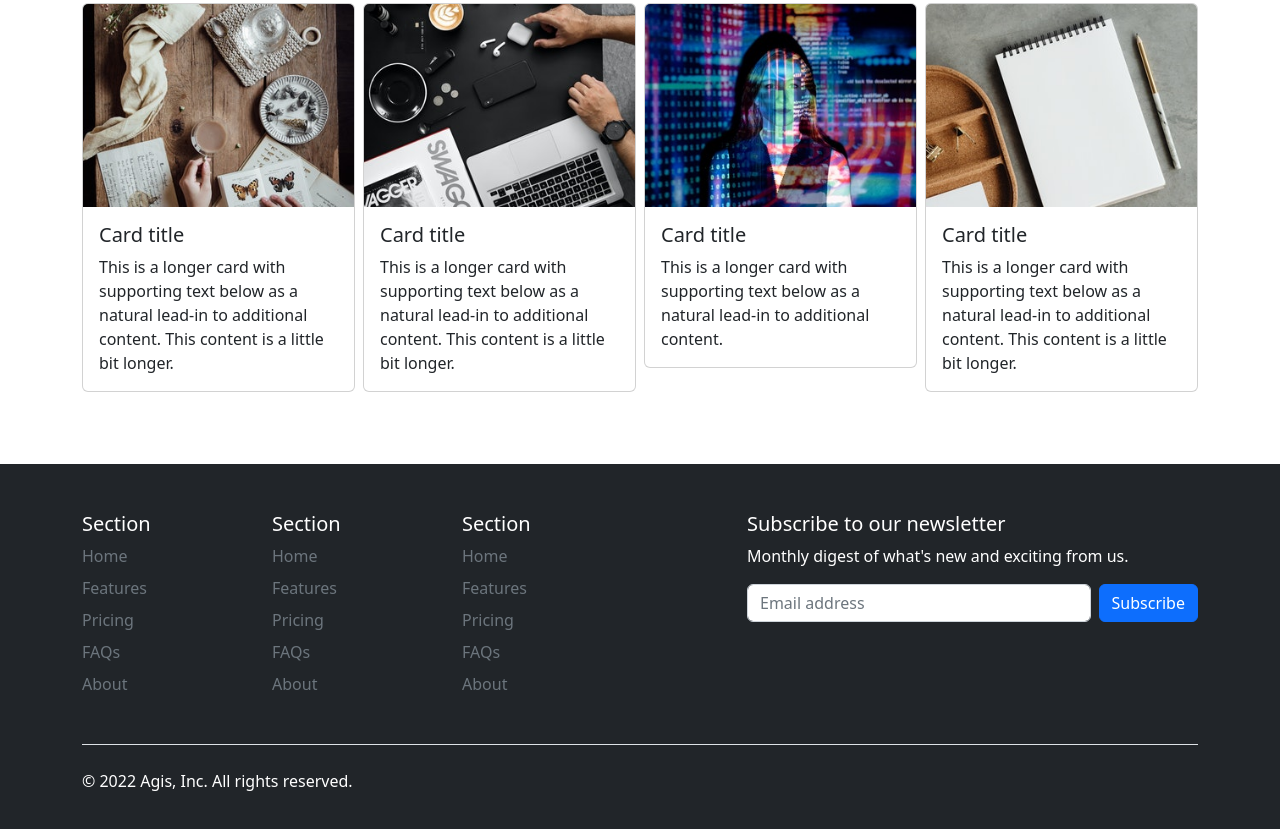
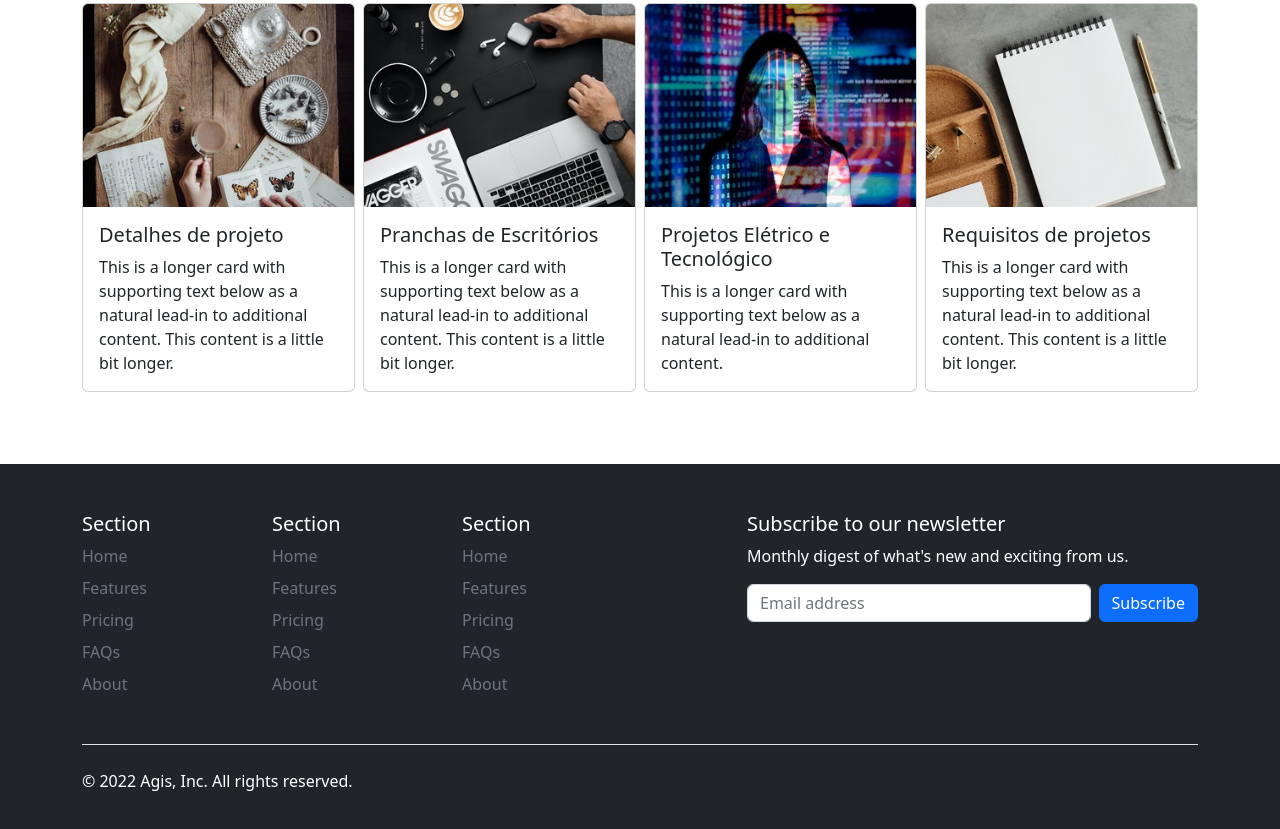
Before and after one commit to AGISMACIEL/bootstrap, a plain HTML site: page index.html in a window 1280 px wide. Shown: the part 1118-1947 px from the top of the page. Drawn offline with nearby package versions, Linux system fonts and the light colour scheme; files whose address does not match are found by name.

Commit message:
Update index.html

```diff
--- a/index.html
+++ b/index.html
@@ -191,7 +191,7 @@
           <div class="card">
             <img src="cards1.jpg" class="card-img-top" alt="...">
             <div class="card-body">
-              <h5 class="card-title">Card title</h5>
+              <h5 class="card-title">Detalhes de projeto</h5>
               <p class="card-text">This is a longer card with supporting text below as a natural lead-in to additional content. This content is a little bit longer.</p>
             </div>
           </div>
@@ -200,7 +200,7 @@
           <div class="card">
             <img src="cards2.jpg" class="card-img-top" alt="...">
             <div class="card-body">
-              <h5 class="card-title">Card title</h5>
+              <h5 class="card-title">Pranchas de Escritórios</h5>
               <p class="card-text">This is a longer card with supporting text below as a natural lead-in to additional content. This content is a little bit longer.</p>
             </div>
           </div>
@@ -209,7 +209,7 @@
           <div class="card">
             <img src="cards5.jpg" class="card-img-top" alt="...">
             <div class="card-body">
-              <h5 class="card-title">Card title</h5>
+              <h5 class="card-title">Projetos Elétrico e Tecnológico</h5>
               <p class="card-text">This is a longer card with supporting text below as a natural lead-in to additional content.</p>
             </div>
           </div>
@@ -218,7 +218,7 @@
           <div class="card">
             <img src="cards4.jpg" class="card-img-top" alt="...">
             <div class="card-body">
-              <h5 class="card-title">Card title</h5>
+              <h5 class="card-title">Requisitos de projetos</h5>
               <p class="card-text">This is a longer card with supporting text below as a natural lead-in to additional content. This content is a little bit longer.</p>
             </div>
           </div>
```
